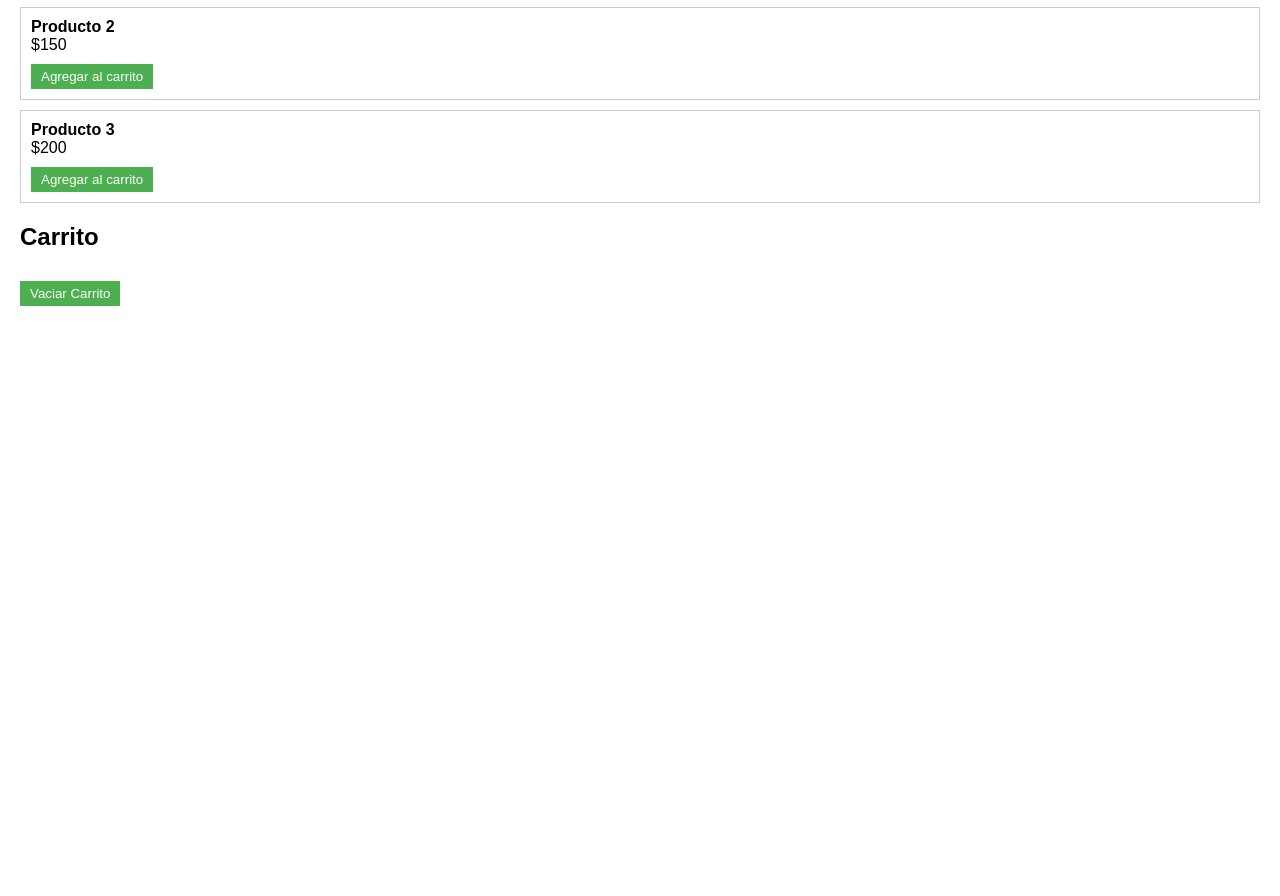
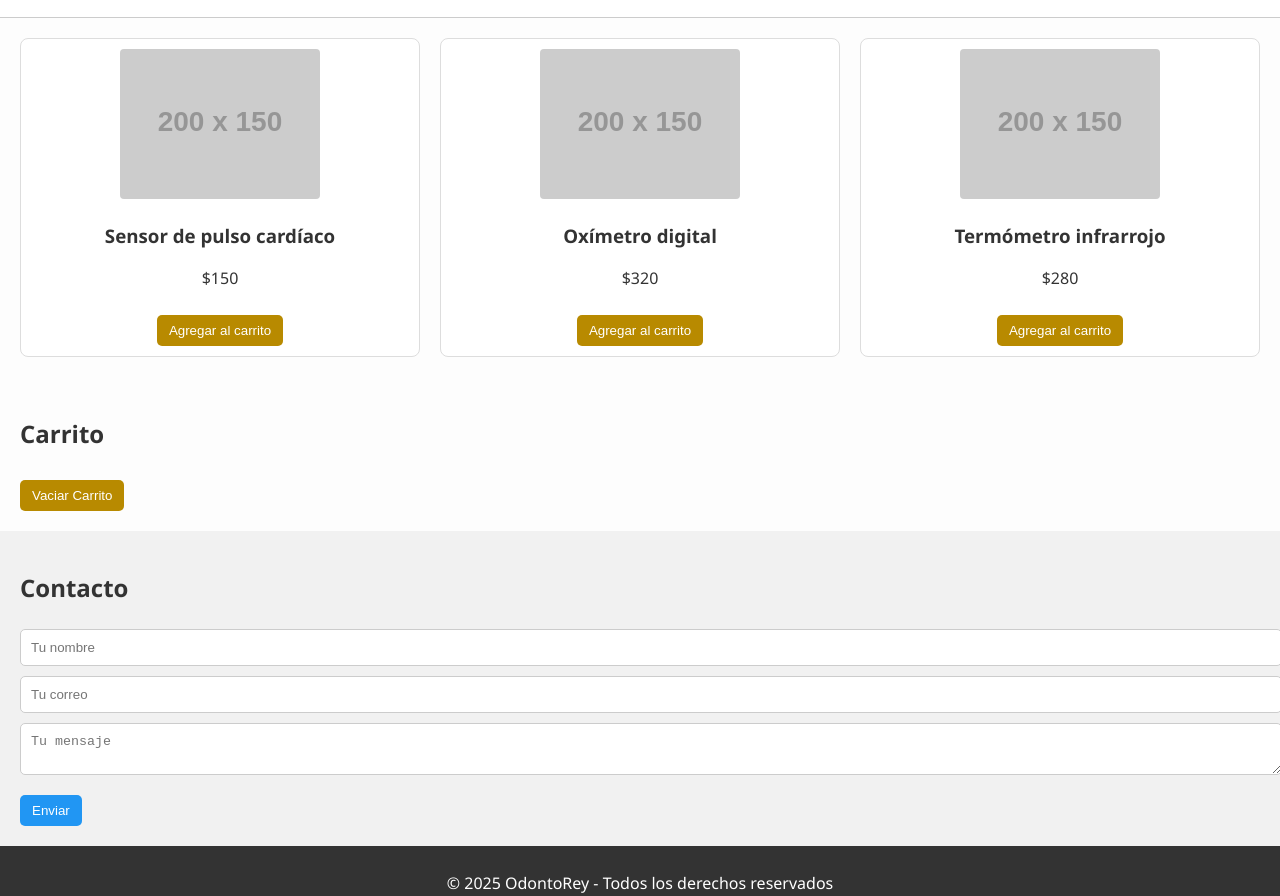
Before and after one commit to Alexvy04/mi-tienda-online, a plain HTML site: page index.html in a window 1280 px wide. Shown: the part 226-1122 px from the top of the page. Before the commit the page ends 800 px from the top, so only its background shows below. Drawn offline with Linux system fonts and the light colour scheme; placeholder pictures from the web are drawn by us.

Commit message:
Add files via upload

```diff
--- a/estilo.css
+++ b/estilo.css
@@ -1,23 +1,71 @@
 body {
-  font-family: Arial, sans-serif;
-  margin: 20px;
+  font-family: 'Segoe UI', sans-serif;
+  background: #fdfdfd;
+  color: #333;
+  margin: 0;
+  padding: 0;
 }
 header {
-  background-color: #2196F3;
-  color: white;
+  background-color: #fff;
+  text-align: center;
+  padding: 20px 10px;
+  border-bottom: 1px solid #ccc;
+}
+header .logo {
+  width: 80px;
+  height: auto;
+}
+h1 {
+  color: #B88A00;
+  margin-bottom: 0;
+}
+.grid {
+  display: grid;
+  grid-template-columns: repeat(auto-fit, minmax(200px, 1fr));
+  gap: 20px;
+  padding: 20px;
+}
+.producto {
+  background: #fff;
+  border: 1px solid #ddd;
+  border-radius: 8px;
   padding: 10px;
   text-align: center;
 }
-.producto {
-  border: 1px solid #ccc;
-  padding: 10px;
-  margin: 10px 0;
+.producto img {
+  max-width: 100%;
+  height: auto;
+  border-radius: 4px;
 }
 button {
-  margin-top: 10px;
-  background-color: #4CAF50;
+  background-color: #B88A00;
   color: white;
   border: none;
-  padding: 5px 10px;
+  padding: 8px 12px;
   cursor: pointer;
+  border-radius: 5px;
+  margin-top: 10px;
 }
+#carrito-container {
+  padding: 20px;
+}
+#contacto {
+  padding: 20px;
+  background: #f1f1f1;
+}
+form input, form textarea {
+  width: 100%;
+  padding: 10px;
+  margin: 5px 0;
+  border: 1px solid #ccc;
+  border-radius: 5px;
+}
+form button {
+  background-color: #2196F3;
+}
+footer {
+  background: #333;
+  color: white;
+  text-align: center;
+  padding: 10px;
+}
--- a/index.html
+++ b/index.html
@@ -2,19 +2,41 @@
 <html lang="es">
 <head>
   <meta charset="UTF-8">
-  <title>Tienda Online</title>
+  <meta name="viewport" content="width=device-width, initial-scale=1.0">
+  <title>OdontoRey - Productos Biomédicos</title>
   <link rel="stylesheet" href="estilo.css">
 </head>
 <body>
   <header>
-    <h1>Mi Tienda Online</h1>
+    <img src="logotipo.png" alt="Logo OdontoRey" class="logo">
+    <h1>OdontoRey</h1>
+    <p>Soluciones en productos y servicios para la salud</p>
   </header>
+
   <main>
-    <div id="productos"></div>
-    <h2>Carrito</h2>
-    <ul id="carrito"></ul>
-    <button onclick="vaciarCarrito()">Vaciar Carrito</button>
+    <section id="productos" class="grid"></section>
+
+    <section id="carrito-container">
+      <h2>Carrito</h2>
+      <ul id="carrito"></ul>
+      <button onclick="vaciarCarrito()">Vaciar Carrito</button>
+    </section>
+
+    <section id="contacto">
+      <h2>Contacto</h2>
+      <form action="https://formspree.io/f/xdovgbwk" method="POST">
+        <input type="text" name="nombre" placeholder="Tu nombre" required>
+        <input type="email" name="email" placeholder="Tu correo" required>
+        <textarea name="mensaje" placeholder="Tu mensaje" required></textarea>
+        <button type="submit">Enviar</button>
+      </form>
+    </section>
   </main>
+
+  <footer>
+    <p>&copy; 2025 OdontoRey - Todos los derechos reservados</p>
+  </footer>
+
   <script src="script.js"></script>
 </body>
 </html>
--- a/productos.json
+++ b/productos.json
@@ -1,5 +1,17 @@
 [
-  {"nombre": "Producto 1", "precio": 100},
-  {"nombre": "Producto 2", "precio": 150},
-  {"nombre": "Producto 3", "precio": 200}
+  {
+    "nombre": "Sensor de pulso cardíaco",
+    "precio": 150,
+    "imagen": "https://via.placeholder.com/200x150.png?text=Sensor+Cardiaco"
+  },
+  {
+    "nombre": "Oxímetro digital",
+    "precio": 320,
+    "imagen": "https://via.placeholder.com/200x150.png?text=Oximetro"
+  },
+  {
+    "nombre": "Termómetro infrarrojo",
+    "precio": 280,
+    "imagen": "https://via.placeholder.com/200x150.png?text=Termometro"
+  }
 ]
--- a/script.js
+++ b/script.js
@@ -14,7 +14,12 @@ function mostrarProductos() {
   productos.forEach((producto, index) => {
     const div = document.createElement('div');
     div.className = 'producto';
-    div.innerHTML = `<strong>${producto.nombre}</strong><br>$${producto.precio}<br><button onclick="agregarAlCarrito(${index})">Agregar al carrito</button>`;
+    div.innerHTML = `
+      <img src="${producto.imagen}" alt="${producto.nombre}">
+      <h3>${producto.nombre}</h3>
+      <p>$${producto.precio}</p>
+      <button onclick="agregarAlCarrito(${index})">Agregar al carrito</button>
+    `;
     contenedor.appendChild(div);
   });
 }
```
Also changed, not shown: logotipo.png (added).
